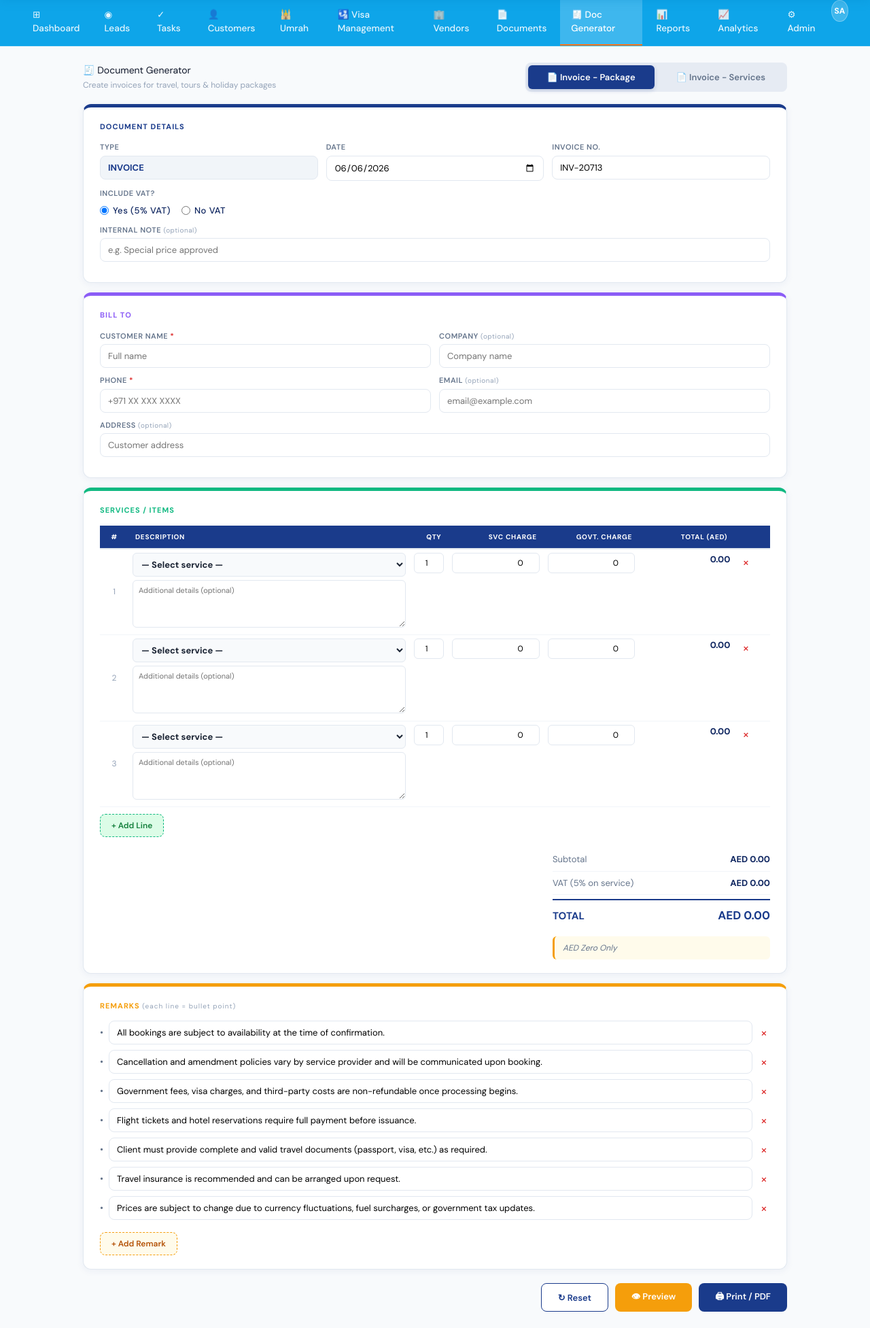
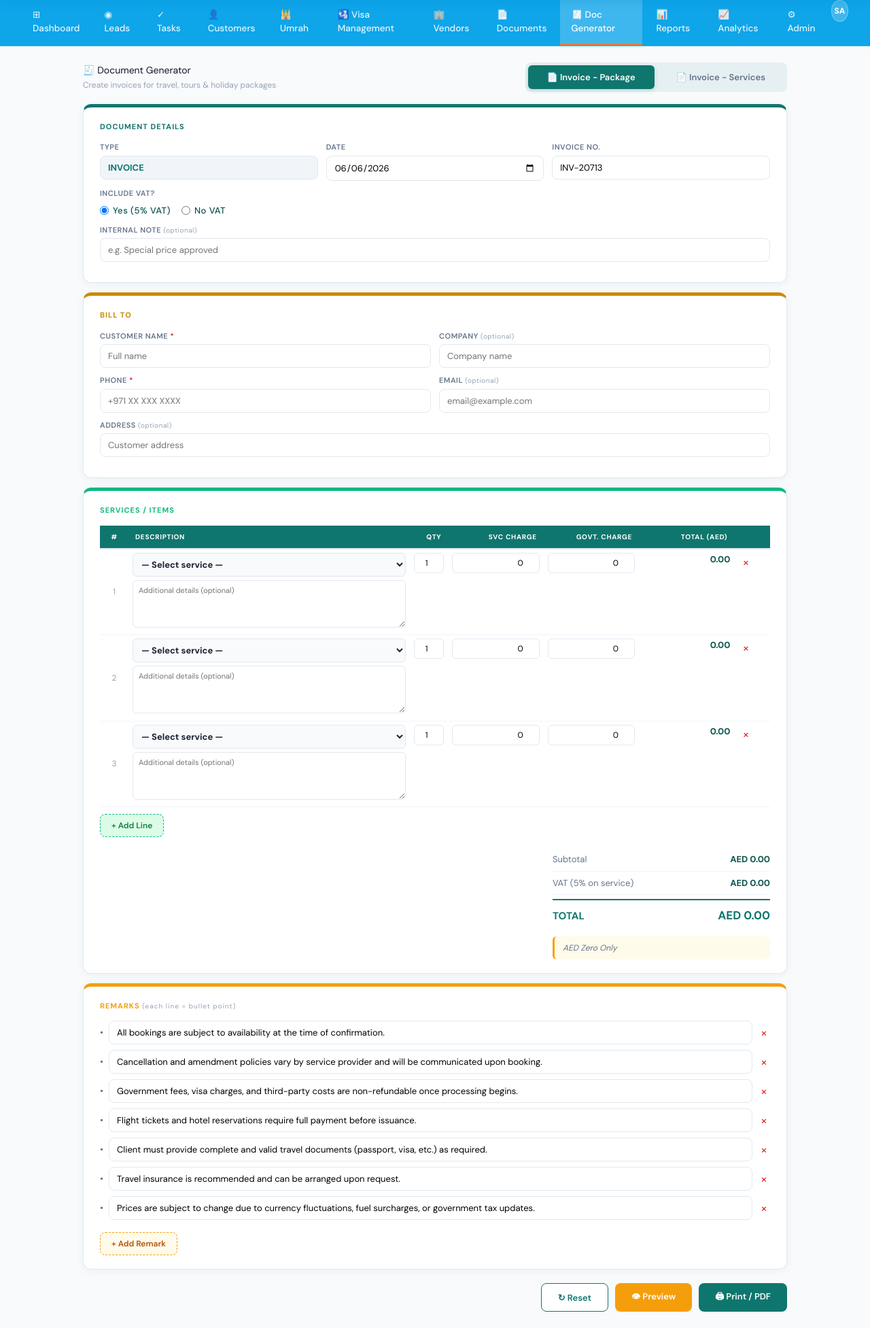
Before and after one commit to tahfeelholidayz-code/tahfeel-holidays-crm, a Flask app: page /invoice in a window 1280 px wide. Shown: the part 56-2009 px from the top of the page at 68% size. Run offline with Flask 3, Linux system fonts and the light colour scheme; the visitor is signed in with stand-in values (Sample User, id 1); parts of the project's set-up code (start-up, migrations or seed data) failed here and were passed over.

Commit message:
Doc Generator: fix print/PDF losing design (print-color-adjust in print window) + recolor to teal/gold brand

```diff
--- a/templates/invoice_generator.html
+++ b/templates/invoice_generator.html
@@ -7,17 +7,17 @@
   <link rel="stylesheet" href="/static/css/tahfeel.css">
   <link rel="icon" href="/static/img/logo_white.png" type="image/png">
   <style>
-    .gen-tabs { display:flex; gap:4px; background:rgba(19,62,135,0.08); border-radius:8px; padding:4px; }
+    .gen-tabs { display:flex; gap:4px; background:rgba(15,118,110,0.08); border-radius:8px; padding:4px; }
     .gen-tabs button { padding:9px 28px; border:none; background:transparent; font-family:inherit; font-size:13px; font-weight:600; border-radius:6px; cursor:pointer; color:#64748B; transition:all 0.2s; }
-    .gen-tabs button.active { background:#1A3B8B; color:#fff; box-shadow:0 2px 6px rgba(26,59,139,0.2); }
-    .inv-card { background:#fff; border-radius:12px; box-shadow:0 2px 12px rgba(26,59,139,0.06); padding:20px 24px; margin-bottom:14px; border:0.5px solid #E2E8F0; border-top:5px solid #1A3B8B; }
-    .inv-card.purple { border-top-color:#8B5CF6; }
+    .gen-tabs button.active { background:#0F766E; color:#fff; box-shadow:0 2px 6px rgba(15,118,110,0.2); }
+    .inv-card { background:#fff; border-radius:12px; box-shadow:0 2px 12px rgba(15,118,110,0.06); padding:20px 24px; margin-bottom:14px; border:0.5px solid #E2E8F0; border-top:5px solid #0F766E; }
+    .inv-card.purple { border-top-color:#CA8A04; }
     .inv-card.green { border-top-color:#10B981; }
     .inv-card.amber { border-top-color:#F59E0B; }
     .inv-card.pink { border-top-color:#EC4899; }
     .inv-card.slate { border-top-color:#64748B; }
-    .inv-card h3 { font-size:11px; font-weight:700; color:#1A3B8B; text-transform:uppercase; letter-spacing:1px; margin-bottom:14px; }
-    .inv-card.purple h3 { color:#8B5CF6; }
+    .inv-card h3 { font-size:11px; font-weight:700; color:#0F766E; text-transform:uppercase; letter-spacing:1px; margin-bottom:14px; }
+    .inv-card.purple h3 { color:#CA8A04; }
     .inv-card.green h3 { color:#10B981; }
     .inv-card.amber h3 { color:#F59E0B; }
     .inv-card.pink h3 { color:#EC4899; }
@@ -29,31 +29,31 @@
     .inv-ff label .req { color:#DC2626; }
     .inv-ff label .opt { color:#94A3B8; font-weight:400; text-transform:none; font-size:10px; }
     .inv-ff input, .inv-ff select, .inv-ff textarea { width:100%; padding:8px 11px; border:1.5px solid #E2E8F0; border-radius:8px; font-family:inherit; font-size:13px; transition:border-color 0.2s; background:#fff; box-sizing:border-box; }
-    .inv-ff input:focus, .inv-ff select:focus, .inv-ff textarea:focus { outline:none; border-color:#1A3B8B; }
+    .inv-ff input:focus, .inv-ff select:focus, .inv-ff textarea:focus { outline:none; border-color:#0F766E; }
     .inv-tbl { width:100%; border-collapse:collapse; margin-top:6px; table-layout:fixed; }
-    .inv-tbl thead th { background:#1A3B8B; color:#fff; font-size:10px; font-weight:700; text-transform:uppercase; letter-spacing:0.7px; padding:9px 10px; text-align:left; }
+    .inv-tbl thead th { background:#0F766E; color:#fff; font-size:10px; font-weight:700; text-transform:uppercase; letter-spacing:0.7px; padding:9px 10px; text-align:left; }
     .inv-tbl thead th.r { text-align:right; }
     .inv-tbl tbody td { padding:5px 6px; border-bottom:1px solid #F1F5F9; vertical-align:top; }
     .inv-tbl tbody td input, .inv-tbl tbody td select { width:100%; padding:6px 8px; border:1.5px solid #E2E8F0; border-radius:6px; font-family:inherit; font-size:12px; box-sizing:border-box; }
-    .inv-tbl tbody td input:focus, .inv-tbl tbody td select:focus { outline:none; border-color:#1A3B8B; }
+    .inv-tbl tbody td input:focus, .inv-tbl tbody td select:focus { outline:none; border-color:#0F766E; }
     .inv-tbl tbody td.r input { text-align:right; }
-    .inv-tbl .total-cell { text-align:right; font-weight:700; font-size:13px; color:#0F2660; }
+    .inv-tbl .total-cell { text-align:right; font-weight:700; font-size:13px; color:#0B544E; }
     .inv-tbl .rm-btn { background:none; border:none; color:#DC2626; cursor:pointer; font-size:18px; padding:2px 6px; border-radius:4px; }
     .inv-totals-wrap { display:flex; justify-content:flex-end; margin-top:16px; }
     .inv-totals-box { width:320px; }
     .inv-tot-row { display:flex; justify-content:space-between; align-items:center; padding:7px 0; font-size:13px; border-bottom:0.5px solid #F1F5F9; }
     .inv-tot-row .lbl { color:#64748B; }
-    .inv-tot-row .val { font-weight:700; color:#0F2660; }
-    .inv-tot-row.grand { border-top:2px solid #1A3B8B; border-bottom:none; margin-top:6px; padding-top:10px; }
-    .inv-tot-row.grand .lbl { font-size:15px; color:#1A3B8B; font-weight:700; }
-    .inv-tot-row.grand .val { font-size:17px; color:#1A3B8B; }
+    .inv-tot-row .val { font-weight:700; color:#0B544E; }
+    .inv-tot-row.grand { border-top:2px solid #0F766E; border-bottom:none; margin-top:6px; padding-top:10px; }
+    .inv-tot-row.grand .lbl { font-size:15px; color:#0F766E; font-weight:700; }
+    .inv-tot-row.grand .val { font-size:17px; color:#0F766E; }
     .inv-words { margin-top:10px; font-size:12px; color:#64748B; font-style:italic; padding:8px 12px; background:#FFFBEB; border-radius:6px; border-left:3px solid #F59E0B; }
-    .inv-add-btn { display:inline-flex; align-items:center; gap:5px; margin-top:10px; padding:8px 16px; background:#EBF2FF; color:#1A3B8B; border:1.5px dashed #1A3B8B; border-radius:8px; font-family:inherit; font-size:12px; font-weight:600; cursor:pointer; }
-    .inv-add-btn:hover { background:#1A3B8B; color:#fff; }
+    .inv-add-btn { display:inline-flex; align-items:center; gap:5px; margin-top:10px; padding:8px 16px; background:#E6F5F3; color:#0F766E; border:1.5px dashed #0F766E; border-radius:8px; font-family:inherit; font-size:12px; font-weight:600; cursor:pointer; }
+    .inv-add-btn:hover { background:#0F766E; color:#fff; }
     .inv-add-btn.amber { background:#FFFBEB; color:#B45309; border-color:#F59E0B; }
     .inv-add-btn.amber:hover { background:#F59E0B; color:#fff; }
-    .inv-add-btn.purple { background:#F5F3FF; color:#6D28D9; border-color:#8B5CF6; }
-    .inv-add-btn.purple:hover { background:#8B5CF6; color:#fff; }
+    .inv-add-btn.purple { background:#FEF8E7; color:#854D0E; border-color:#CA8A04; }
+    .inv-add-btn.purple:hover { background:#CA8A04; color:#fff; }
     .inv-add-btn.green { background:#DCFCE7; color:#15803D; border-color:#10B981; }
     .inv-add-btn.green:hover { background:#10B981; color:#fff; }
     .addable-list { list-style:none; padding:0; margin:0; }
@@ -62,10 +62,10 @@
     .addable-item .rm { background:none; border:none; color:#DC2626; cursor:pointer; font-size:18px; padding:4px; flex-shrink:0; }
     .inv-actions { display:flex; gap:10px; justify-content:flex-end; margin-top:20px; }
     .inv-btn { padding:10px 24px; border:none; border-radius:8px; font-family:inherit; font-size:13px; font-weight:600; cursor:pointer; display:inline-flex; align-items:center; gap:7px; }
-    .inv-btn-p { background:#1A3B8B; color:#fff; }
-    .inv-btn-p:hover { background:#0F2660; }
-    .inv-btn-s { background:#fff; color:#1A3B8B; border:1.5px solid #1A3B8B; }
-    .inv-btn-s:hover { background:#EBF2FF; }
+    .inv-btn-p { background:#0F766E; color:#fff; }
+    .inv-btn-p:hover { background:#0B544E; }
+    .inv-btn-s { background:#fff; color:#0F766E; border:1.5px solid #0F766E; }
+    .inv-btn-s:hover { background:#E6F5F3; }
     .inv-btn-g { background:#F59E0B; color:#fff; }
     .inv-btn-g:hover { background:#D97706; }
     /* Preview */
@@ -111,7 +111,7 @@
       <div class="inv-card">
         <h3>Document Details</h3>
         <div class="inv-row c3">
-          <div class="inv-ff"><label>Type</label><input type="text" id="invType" value="INVOICE" readonly style="background:#F1F5F9;font-weight:700;color:#1A3B8B;"></div>
+          <div class="inv-ff"><label>Type</label><input type="text" id="invType" value="INVOICE" readonly style="background:#F1F5F9;font-weight:700;color:#0F766E;"></div>
           <div class="inv-ff"><label>Date</label><input type="date" id="invDate"></div>
           <div class="inv-ff"><label>Invoice No.</label><input type="text" id="invNo"></div>
         </div>
@@ -120,11 +120,11 @@
           <div class="inv-ff">
             <label>Include VAT?</label>
             <div style="display:flex;gap:16px;align-items:center;margin-top:8px;">
-              <label style="display:flex;align-items:center;gap:6px;cursor:pointer;text-transform:none;font-weight:500;font-size:13px;color:#0F2660;margin:0;">
+              <label style="display:flex;align-items:center;gap:6px;cursor:pointer;text-transform:none;font-weight:500;font-size:13px;color:#0B544E;margin:0;">
                 <input type="radio" name="invVatToggle" value="yes" checked style="width:auto;margin:0;cursor:pointer;">
                 <span>Yes (5% VAT)</span>
               </label>
-              <label style="display:flex;align-items:center;gap:6px;cursor:pointer;text-transform:none;font-weight:500;font-size:13px;color:#0F2660;margin:0;">
+              <label style="display:flex;align-items:center;gap:6px;cursor:pointer;text-transform:none;font-weight:500;font-size:13px;color:#0B544E;margin:0;">
                 <input type="radio" name="invVatToggle" value="no" style="width:auto;margin:0;cursor:pointer;">
                 <span>No VAT</span>
               </label>
@@ -184,7 +184,7 @@
       <div class="inv-card">
         <h3>Document Details</h3>
         <div class="inv-row c3">
-          <div class="inv-ff"><label>Type</label><input type="text" id="invsType" value="INVOICE" readonly style="background:#F1F5F9;font-weight:700;color:#1A3B8B;"></div>
+          <div class="inv-ff"><label>Type</label><input type="text" id="invsType" value="INVOICE" readonly style="background:#F1F5F9;font-weight:700;color:#0F766E;"></div>
           <div class="inv-ff"><label>Date</label><input type="date" id="invsDate"></div>
           <div class="inv-ff"><label>Invoice No.</label><input type="text" id="invsNo"></div>
         </div>
@@ -193,11 +193,11 @@
           <div class="inv-ff">
             <label>Include VAT?</label>
             <div style="display:flex;gap:16px;align-items:center;margin-top:8px;">
-              <label style="display:flex;align-items:center;gap:6px;cursor:pointer;text-transform:none;font-weight:500;font-size:13px;color:#0F2660;margin:0;">
+              <label style="display:flex;align-items:center;gap:6px;cursor:pointer;text-transform:none;font-weight:500;font-size:13px;color:#0B544E;margin:0;">
                 <input type="radio" name="invsVatToggle" value="yes" checked style="width:auto;margin:0;cursor:pointer;">
                 <span>Yes (5% VAT)</span>
               </label>
-              <label style="display:flex;align-items:center;gap:6px;cursor:pointer;text-transform:none;font-weight:500;font-size:13px;color:#0F2660;margin:0;">
+              <label style="display:flex;align-items:center;gap:6px;cursor:pointer;text-transform:none;font-weight:500;font-size:13px;color:#0B544E;margin:0;">
                 <input type="radio" name="invsVatToggle" value="no" style="width:auto;margin:0;cursor:pointer;">
                 <span>No VAT</span>
               </label>
@@ -591,39 +591,39 @@ var PV_CSS = '<style>@page{size:A4;margin:0;}<'+'/style><style>'+
   '.pv-hdr{display:flex;justify-content:space-between;align-items:flex-start;padding:20px 30px 12px;}'+
   '.pv-hdr img{height:56px;object-fit:contain;}'+
   '.pv-hdr-right{text-align:right;}'+
-  '.pv-dtype{font-size:26px;font-weight:800;color:#1A3B8B;letter-spacing:1px;}'+
+  '.pv-dtype{font-size:26px;font-weight:800;color:#0F766E;letter-spacing:1px;}'+
   '.pv-co-info{font-size:9px;color:#64748B;line-height:1.8;margin-top:3px;}'+
-  '.pv-div{height:3px;background:linear-gradient(90deg,#1A3B8B,#8B5CF6);margin:0 30px;border-radius:2px;}'+
+  '.pv-div{height:3px;background:linear-gradient(90deg,#0F766E,#CA8A04);margin:0 30px;border-radius:2px;}'+
   '.pv-meta{display:grid;grid-template-columns:1fr 1fr;gap:16px;padding:14px 30px 10px;}'+
-  '.pv-bto h4{font-size:8px;font-weight:700;color:#1A3B8B;text-transform:uppercase;letter-spacing:1px;margin-bottom:5px;}'+
+  '.pv-bto h4{font-size:8px;font-weight:700;color:#0F766E;text-transform:uppercase;letter-spacing:1px;margin-bottom:5px;}'+
   '.pv-bto p{font-size:12px;line-height:1.7;color:#1A2333;}'+
   '.pv-dd{text-align:right;}.dd-row{display:flex;justify-content:flex-end;gap:8px;margin-bottom:3px;font-size:11px;}'+
   '.dd-row .k{color:#64748B;}.dd-row .v{font-weight:700;color:#1A2333;min-width:100px;text-align:right;}'+
   '.pv-note{margin:0 30px 8px;background:#FFFBEB;border-left:3px solid #F59E0B;padding:5px 10px;border-radius:4px;font-size:10px;color:#92400E;}'+
   '.pv-tbl{width:calc(100% - 60px);margin:6px 30px;border-collapse:collapse;table-layout:fixed;}'+
-  '.pv-tbl thead th{background:#1A3B8B;color:#fff;padding:9px 10px;font-size:9px;text-transform:uppercase;letter-spacing:0.5px;font-weight:700;text-align:left;}'+
+  '.pv-tbl thead th{background:#0F766E;color:#fff;padding:9px 10px;font-size:9px;text-transform:uppercase;letter-spacing:0.5px;font-weight:700;text-align:left;}'+
   '.pv-tbl thead th.r{text-align:right;}'+
   '.pv-tbl tbody td{padding:8px 10px;border-bottom:1px solid #F1F5F9;font-size:11px;color:#1A2333;}'+
   '.pv-tbl tbody td.r{text-align:right;}'+
   '.pv-bot{display:grid;grid-template-columns:1fr 200px;gap:16px;padding:12px 30px;}'+
-  '.pv-rem h4{font-size:8px;font-weight:700;color:#1A3B8B;text-transform:uppercase;letter-spacing:1px;margin-bottom:5px;}'+
+  '.pv-rem h4{font-size:8px;font-weight:700;color:#0F766E;text-transform:uppercase;letter-spacing:1px;margin-bottom:5px;}'+
   '.pv-rem ul{padding-left:14px;margin:0;}.pv-rem ul li{font-size:10px;color:#475569;line-height:1.8;}'+
-  '.pv-rem-below{padding:0 30px 16px;}.pv-rem-below h4{font-size:8px;font-weight:700;color:#1A3B8B;text-transform:uppercase;letter-spacing:1px;margin-bottom:8px;}'+
+  '.pv-rem-below{padding:0 30px 16px;}.pv-rem-below h4{font-size:8px;font-weight:700;color:#0F766E;text-transform:uppercase;letter-spacing:1px;margin-bottom:8px;}'+
   '.pv-rem-below ul{padding-left:14px;margin:0;list-style:disc;}.pv-rem-below ul li{font-size:10px;color:#475569;line-height:1.8;}'+
   '.pv-tots{min-width:250px;}.pv-tots .pv-tr{display:flex;justify-content:space-between;padding:4px 0;font-size:11px;border-bottom:0.5px solid #F1F5F9;}'+
-  '.pv-tots .pv-tr.grand{border-top:2px solid #1A3B8B;border-bottom:none;margin-top:4px;padding-top:6px;font-size:13px;font-weight:800;color:#1A3B8B;}'+
+  '.pv-tots .pv-tr.grand{border-top:2px solid #0F766E;border-bottom:none;margin-top:4px;padding-top:6px;font-size:13px;font-weight:800;color:#0F766E;}'+
   '.pv-words{padding:0 30px 10px;}.pv-words p{font-size:10px;font-style:italic;color:#475569;padding:5px 10px;background:#FFFBEB;border-radius:4px;border-left:3px solid #F59E0B;}'+
   '.pv-bank-sig{display:grid;grid-template-columns:1fr 1fr;gap:16px;padding:0 30px 12px;}'+
-  '.pv-bank h4,.pv-sig h4{font-size:8px;font-weight:700;color:#1A3B8B;text-transform:uppercase;letter-spacing:1px;margin-bottom:5px;}'+
+  '.pv-bank h4,.pv-sig h4{font-size:8px;font-weight:700;color:#0F766E;text-transform:uppercase;letter-spacing:1px;margin-bottom:5px;}'+
   '.pv-bank p{font-size:10px;color:#1A2333;line-height:1.8;}'+
-  '.pv-sig{text-align:center;padding-top:4px;}.pv-sig-line{border-top:1px solid #1A3B8B;margin:20px auto 4px;width:120px;}'+
+  '.pv-sig{text-align:center;padding-top:4px;}.pv-sig-line{border-top:1px solid #0F766E;margin:20px auto 4px;width:120px;}'+
   '.pv-sig p{font-size:9px;color:#64748B;}'+
-  '.pv-ft{background:#1A3B8B;color:rgba(255,255,255,0.85);padding:8px 30px;font-size:9px;display:flex;justify-content:space-between;}'+
-  '.qt-section-head{font-size:9px;font-weight:700;color:#1A3B8B;text-transform:uppercase;letter-spacing:1px;margin-bottom:6px;}'+
+  '.pv-ft{background:#0F766E;color:rgba(255,255,255,0.85);padding:8px 30px;font-size:9px;display:flex;justify-content:space-between;}'+
+  '.qt-section-head{font-size:9px;font-weight:700;color:#0F766E;text-transform:uppercase;letter-spacing:1px;margin-bottom:6px;}'+
   '.qt-bullet-list{margin:0;padding-left:14px;}.qt-bullet-list li{font-size:11px;color:#1A2333;line-height:1.9;}'+
-  '.why-box{background:linear-gradient(135deg,#EBF2FF,#F5F3FF);border-radius:8px;padding:16px 20px;margin-bottom:14px;}'+
+  '.why-box{background:linear-gradient(135deg,#E6F5F3,#FEF8E7);border-radius:8px;padding:16px 20px;margin-bottom:14px;}'+
   '.why-box p{font-size:11px;color:#1A2333;line-height:2;}'+
-  '.contact-box{background:#F8FAFC;border-radius:8px;padding:14px 18px;border-left:4px solid #1A3B8B;}'+
+  '.contact-box{background:#F8FAFC;border-radius:8px;padding:14px 18px;border-left:4px solid #0F766E;}'+
   '.contact-box p{font-size:11px;color:#1A2333;line-height:1.9;}'+
   '.full-img{width:210mm;height:297mm;object-fit:cover;display:block;page-break-after:always;}'+
   '</style>';
@@ -740,14 +740,22 @@ function printDoc() {
   }
   var printWindow = window.open('', '_blank');
   printWindow.document.write('<html><head><title>Print Invoice</title>');
-  printWindow.document.write('<style>body{margin:0;padding:0;font-family:Arial,sans-serif;}</style>');
+  printWindow.document.write(
+    '<style>' +
+    '@page{size:A4;margin:0;}' +
+    'html,body{margin:0;padding:0;font-family:Arial,sans-serif;-webkit-print-color-adjust:exact !important;print-color-adjust:exact !important;}' +
+    '*{-webkit-print-color-adjust:exact !important;print-color-adjust:exact !important;}' +
+    '@media print{*{-webkit-print-color-adjust:exact !important;print-color-adjust:exact !important;}}' +
+    '</style>'
+  );
   printWindow.document.write('</head><body>');
   printWindow.document.write(content);
   printWindow.document.write('</body></html>');
   printWindow.document.close();
   setTimeout(function() {
+    printWindow.focus();
     printWindow.print();
-  }, 250);
+  }, 400);
 }
 
 </script>
```
